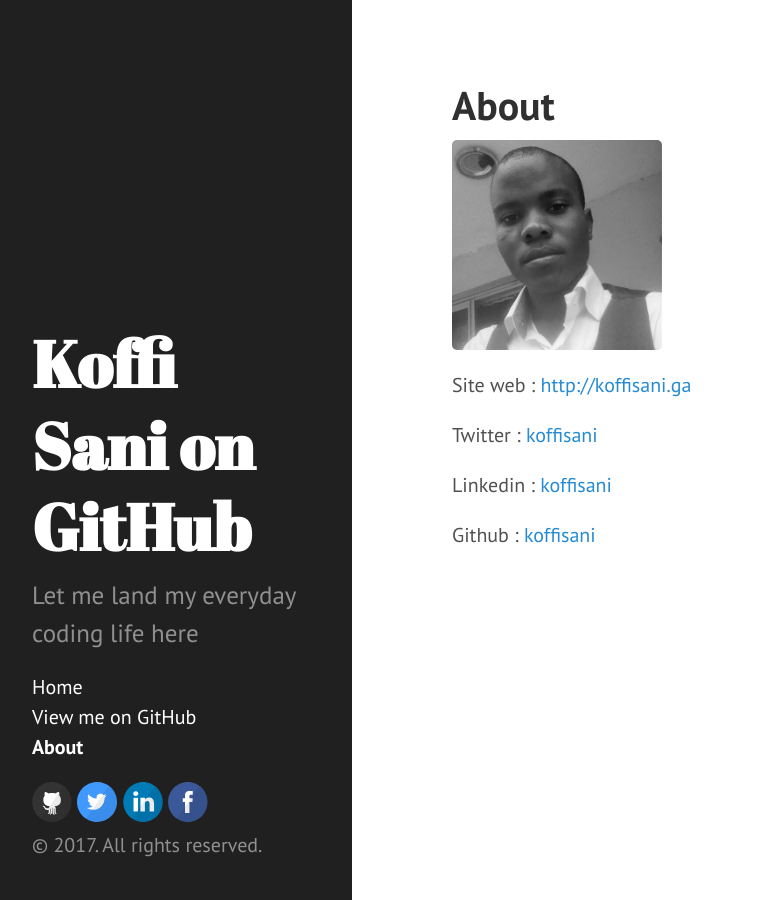
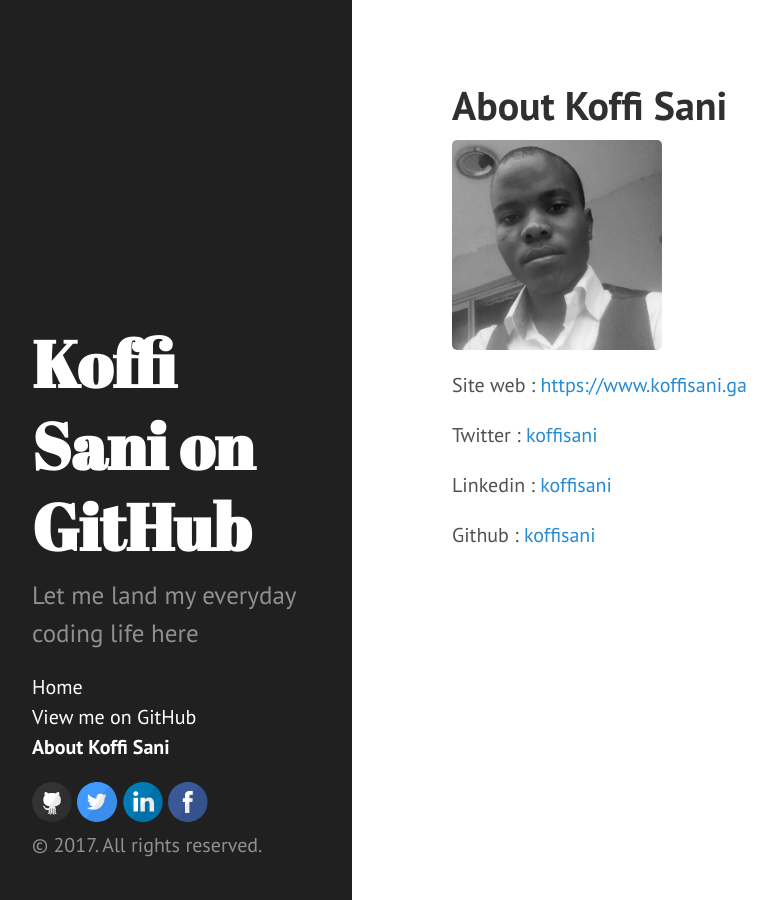
Before and after one commit to koffisani/koffisani.github.io, a Jekyll site: the page built from about.html, in a window 1280 px wide. Shown: the whole page, without its empty margins (8-785 px from the left). Built offline with Jekyll 4.4.1, drawn with Linux system fonts in a browser that asks for light colours; nearby versions of some CDN libraries; a script that is not in the unit is left out.

Commit message:
Updated web address url

```diff
--- a/_config.yml
+++ b/_config.yml
@@ -16,7 +16,7 @@ twitter_username: koffisani
 github_username:  koffisani
 linkedin_username: koffisani
 fb_username: koffisani
-adresse_web: "http://koffisani.ga"
+adresse_web: "https://www.koffisani.ga"
 
 #Text extension activation
 services:
--- a/about.html
+++ b/about.html
@@ -1,7 +1,7 @@
 ---
 layout: page
-title: "About"
-description: "Koffi Sani. IT Engineer & Developper"
+title: "About Koffi Sani"
+description: "Koffi Sani. IT Engineer & Developer"
 header-img: "img/about-bg.jpg"
 ---
 
@@ -11,7 +11,7 @@ header-img: "img/about-bg.jpg"
       <img src="../img/koffi.jpg" width="210">
     </div>
     <div class="col-xs-8">
-      <p>Site web : <a href="http://koffisani.ga">{{site.adresse_web}}</a></p>
+      <p>Site web : <a href="https://www.koffisani.ga">{{site.adresse_web}}</a></p>
       <p>Twitter : <a href="https://twitter.com/{{site.twitter_username}}">{{site.twitter_username}}</a></p>
       <p>Linkedin : <a href="https://linkedin.com/in/koffisani">{{site.linkedin_username}}</a></p>
       <p>Github : <a href="https://github.com/{{site.github_username}}">{{site.github_username}}</a></p>
```
